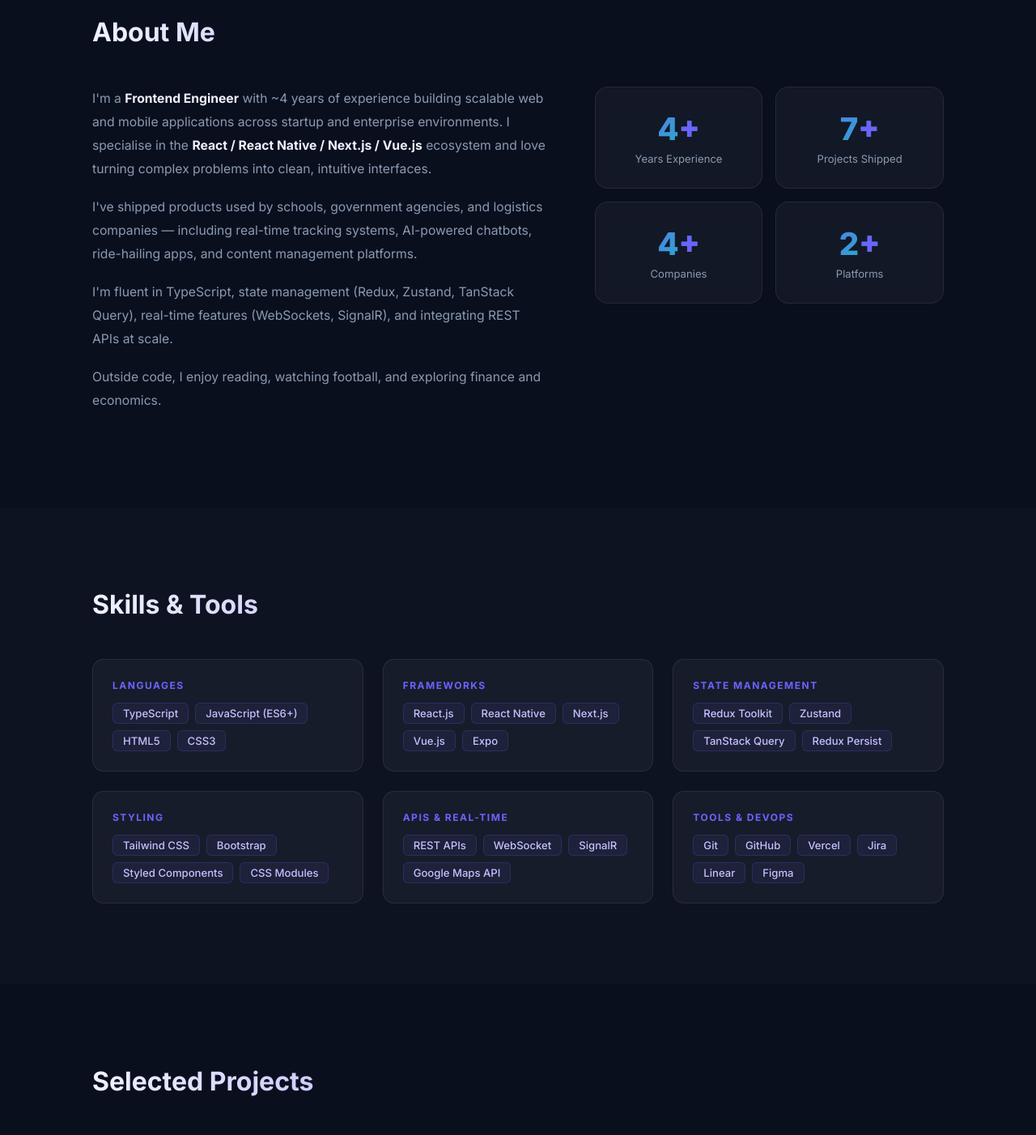
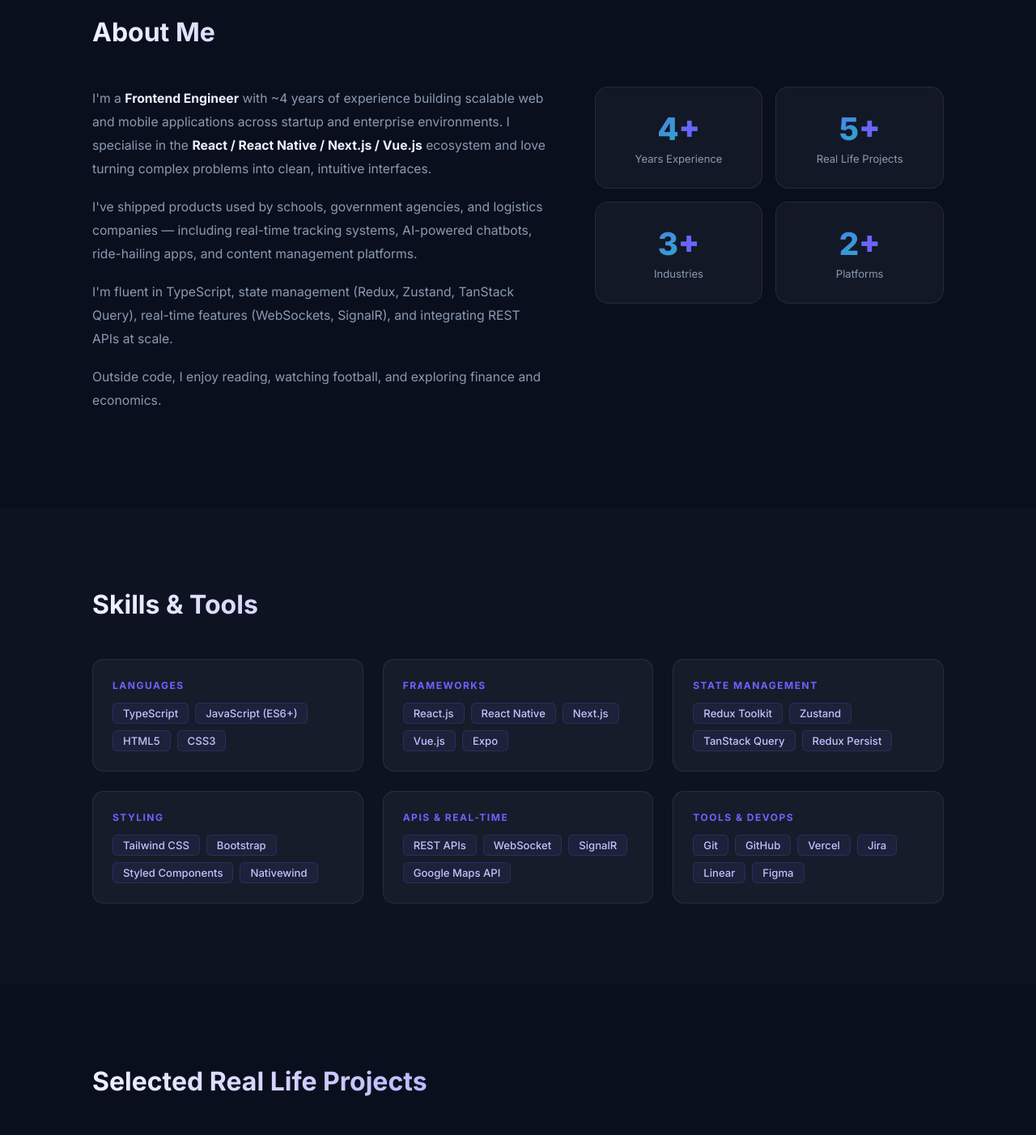
Before and after one commit to bhankymyk/portfolio, a Vue app: page / in a window 1280 px wide. Shown: the part 880-2282 px from the top of the page at 81% size. Built offline with nearby package versions, Linux system fonts and the light colour scheme.

Commit message:
fix: portfolio

```diff
--- a/src/components/Portfolio.vue
+++ b/src/components/Portfolio.vue
@@ -63,12 +63,12 @@
               <span class="stat-label">Years Experience</span>
             </div>
             <div class="stat-card">
-              <span class="stat-num">7<span class="accent">+</span></span>
-              <span class="stat-label">Projects Shipped</span>
+              <span class="stat-num">5<span class="accent">+</span></span>
+              <span class="stat-label">Real Life Projects</span>
             </div>
             <div class="stat-card">
-              <span class="stat-num">4<span class="accent">+</span></span>
-              <span class="stat-label">Companies</span>
+              <span class="stat-num">3<span class="accent">+</span></span>
+              <span class="stat-label">Industries</span>
             </div>
             <div class="stat-card">
               <span class="stat-num">2<span class="accent">+</span></span>
@@ -97,7 +97,7 @@
     <!-- PROJECTS -->
     <section id="projects" class="section" ref="projects">
       <div class="container reveal" :class="{ visible: visibleSections.projects }">
-        <h2 class="section-title">Selected Projects</h2>
+        <h2 class="section-title">Selected Real Life Projects</h2>
         <div class="projects-grid">
           <div class="project-card" v-for="p in projects" :key="p.title">
             <div class="project-img-wrap">
@@ -193,7 +193,7 @@ export default {
         { label: 'Languages', items: ['TypeScript', 'JavaScript (ES6+)', 'HTML5', 'CSS3'] },
         { label: 'Frameworks', items: ['React.js', 'React Native', 'Next.js', 'Vue.js', 'Expo'] },
         { label: 'State Management', items: ['Redux Toolkit', 'Zustand', 'TanStack Query', 'Redux Persist'] },
-        { label: 'Styling', items: ['Tailwind CSS', 'Bootstrap', 'Styled Components', 'CSS Modules'] },
+        { label: 'Styling', items: ['Tailwind CSS', 'Bootstrap', 'Styled Components', 'Nativewind'] },
         { label: 'APIs & Real-time', items: ['REST APIs', 'WebSocket', 'SignalR', 'Google Maps API'] },
         { label: 'Tools & DevOps', items: ['Git', 'GitHub', 'Vercel', 'Jira', 'Linear', 'Figma'] },
       ],
```
